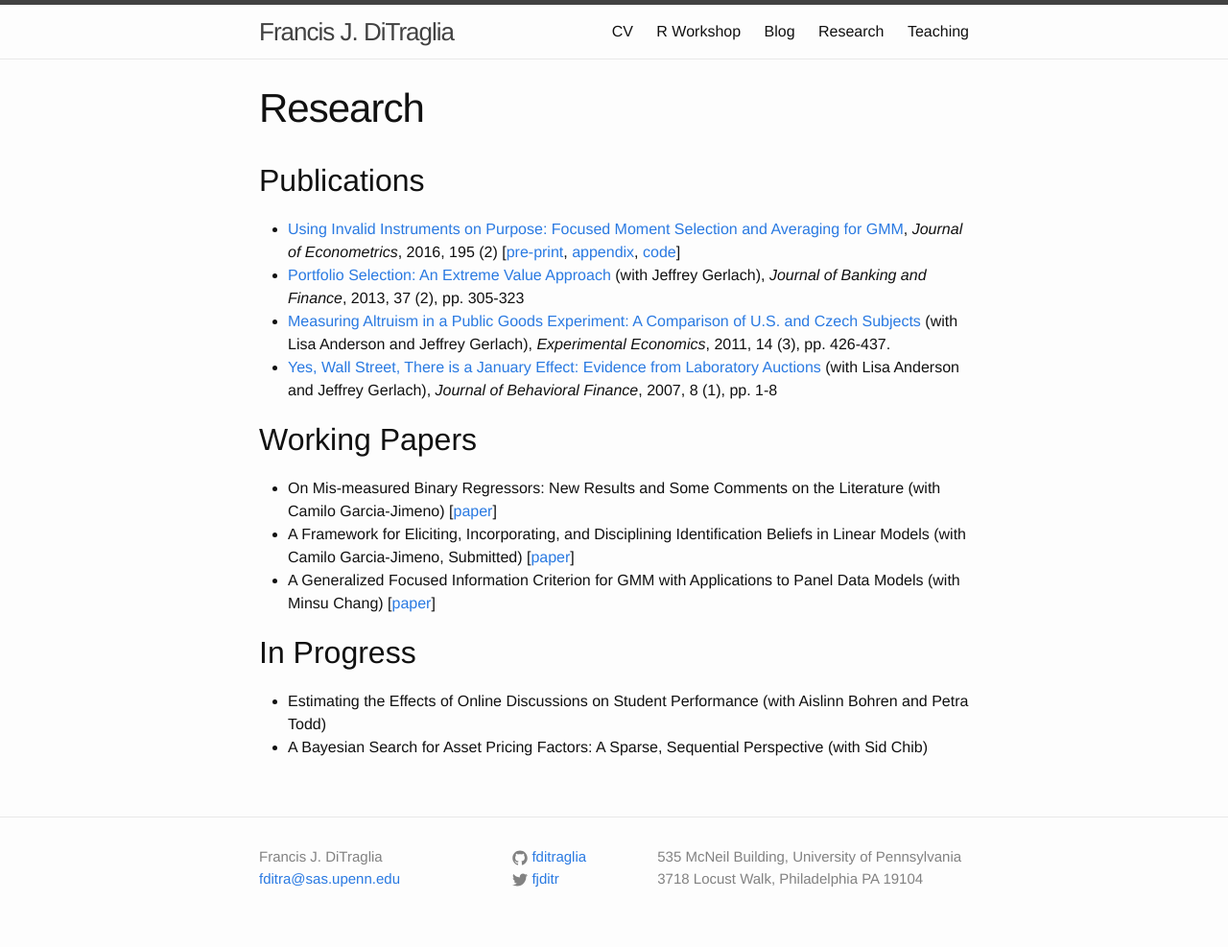
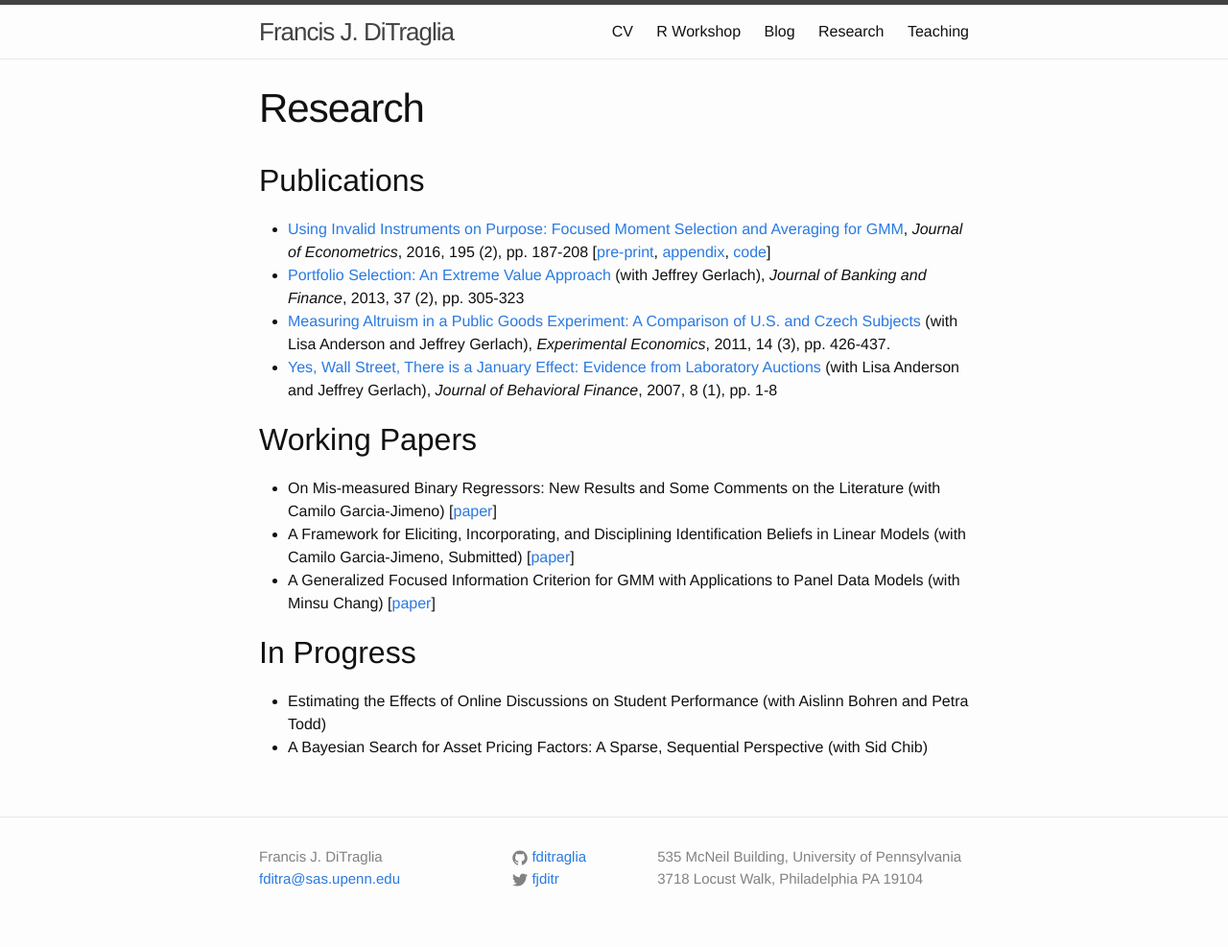
Before and after one commit to fditraglia/fditraglia.github.io, a Jekyll site: the page built from research.md, in a window 1280 px wide. Shown: the whole page at 96% size. Built offline with Jekyll 4.4.1, drawn with Linux system fonts in a browser that asks for light colours.

Commit message:
add page numbers

```diff
--- a/research.md
+++ b/research.md
@@ -5,7 +5,7 @@ permalink: /research/
 ---
 ## Publications
 
-- [Using Invalid Instruments on Purpose: Focused Moment Selection and Averaging for GMM](http://authors.elsevier.com/a/1Tlbb15DjhrYdE), *Journal of Econometrics*, 2016, 195 (2) [[pre-print](http://ditraglia.com/pdf/FMSC.pdf), [appendix](http://ditraglia.com/pdf/FMSC_appendix.pdf), [code](https://github.com/fditraglia/fmsc)]
+- [Using Invalid Instruments on Purpose: Focused Moment Selection and Averaging for GMM](http://authors.elsevier.com/a/1Tlbb15DjhrYdE), *Journal of Econometrics*, 2016, 195 (2), pp. 187-208 [[pre-print](http://ditraglia.com/pdf/FMSC.pdf), [appendix](http://ditraglia.com/pdf/FMSC_appendix.pdf), [code](https://github.com/fditraglia/fmsc)]
 - [Portfolio Selection: An Extreme Value Approach]({{ site.base }}/pdf/EV_paper.pdf) (with Jeffrey Gerlach), *Journal of Banking and Finance*, 2013, 37 (2), pp. 305-323
 - [Measuring Altruism in a Public Goods Experiment: A Comparison of U.S. and Czech Subjects](http://link.springer.com/article/10.1007%2Fs10683-011-9274-8) (with Lisa Anderson and Jeffrey Gerlach), *Experimental Economics*, 2011, 14 (3), pp. 426-437.
 - [Yes, Wall Street, There is a January Effect: Evidence from Laboratory Auctions](http://www.tandfonline.com/doi/abs/10.1080/15427560709337012) (with Lisa Anderson and Jeffrey Gerlach), *Journal of Behavioral Finance*, 2007, 8 (1), pp. 1-8
```
